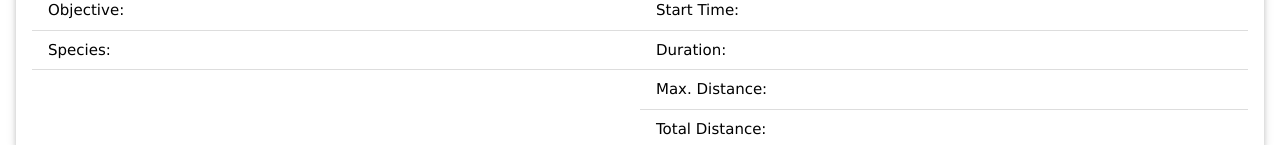
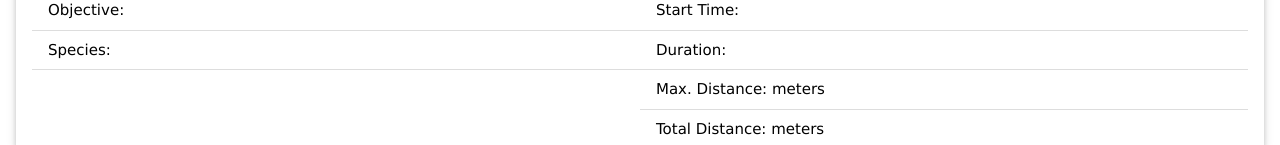
Before and after one commit to cgorton1313/ocean-alliance, a website: page index.html in a window 1280 px wide. Shown: the part 708-853 px from the top of the page. Drawn offline with Linux system fonts and the light colour scheme; no server answers.

Commit message:
added meters to flight data

```diff
--- a/index.html
+++ b/index.html
@@ -86,8 +86,8 @@ gtag('config', 'UA-134489181-3');
           <li>Date: <span id="date"></span></li>
           <li>Start Time: <span id="start-time"></span></li>
           <li>Duration: <span id="duration"></span></li>
-          <li>Max. Distance: <span id="max-distance"></span></li>
-          <li>Total Distance: <span id="total-distance"></span></li>
+          <li>Max. Distance: <span id="max-distance"></span> meters</li>
+          <li>Total Distance: <span id="total-distance"></span> meters</li>
         </ul>
       </div>
     </div>
```
